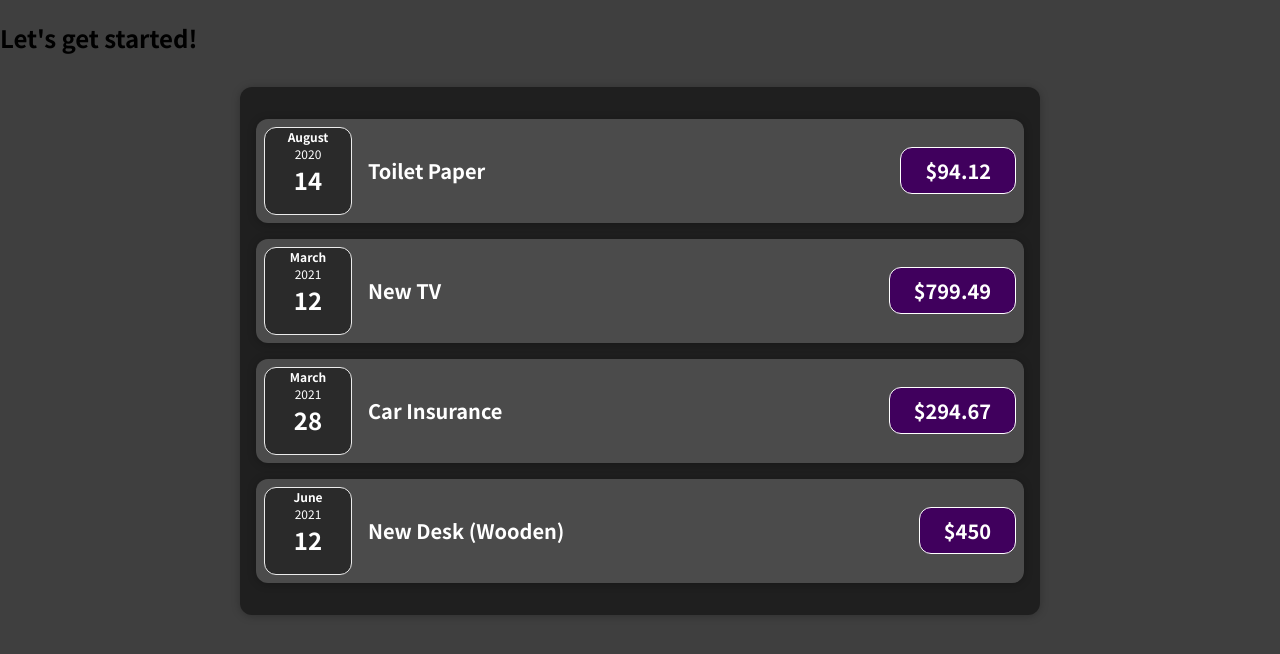
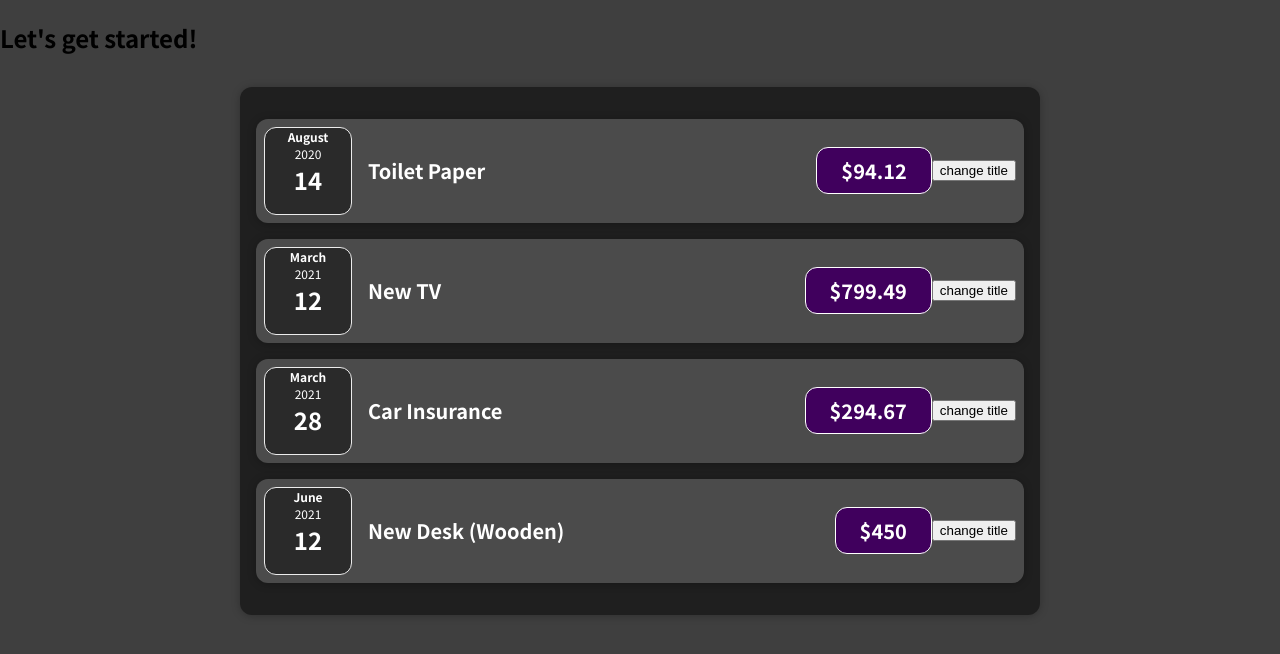
Before and after one commit to yanivbendavid/ReactProject, a React (Create React App) app: page / in a window 1280 px wide. Shown: the top 654 px of the page. Built offline with nearby package versions, Linux system fonts and the light colour scheme.

Commit message:
expense item hook added

```diff
--- a/src/components/Expenses/ExpenseItem.js
+++ b/src/components/Expenses/ExpenseItem.js
@@ -1,17 +1,29 @@
+import { useState } from "react";
 import ExpenseDate from "./ExpenseDate";
-import Card from '../UI/Card'
+import Card from "../UI/Card";
 import "./ExpenseItem.css";
 
 const ExpenseItem = (props) => {
+  const [title, setTitle] = useState(props.title);
+
+  const clickHandler = () => {
+    setTitle("Updated!");
+
+    setTimeout(() => {
+      setTitle(title);
+    }, 1000);
+  };
+
   return (
     <Card className="expense-item">
       <ExpenseDate date={props.date} />
       <div className="expense-item__description">
-        <h2>{props.title}</h2>
+        <h2>{title}</h2>
         <div className="expense-item__price">${props.amount}</div>
       </div>
+      <button onClick={clickHandler}>change title</button>
     </Card>
   );
-}
+};
 
 export default ExpenseItem;
```
